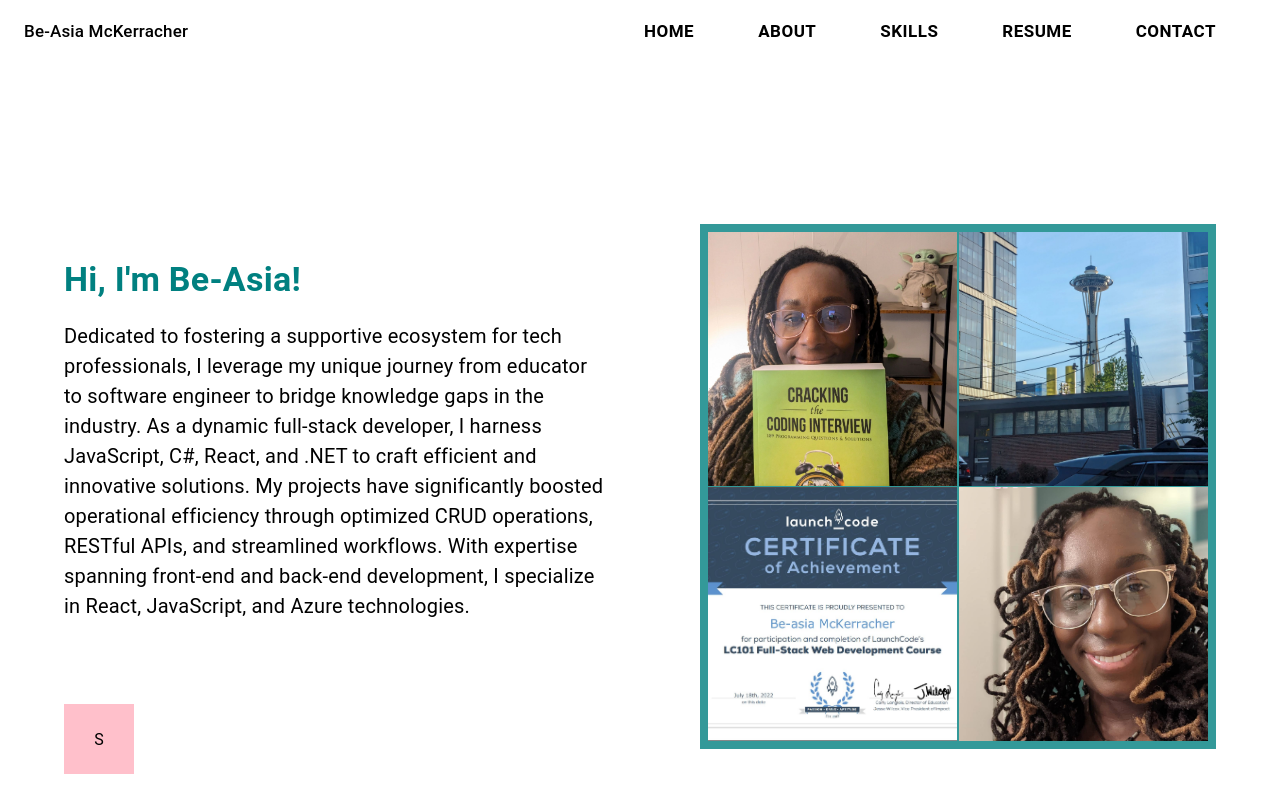
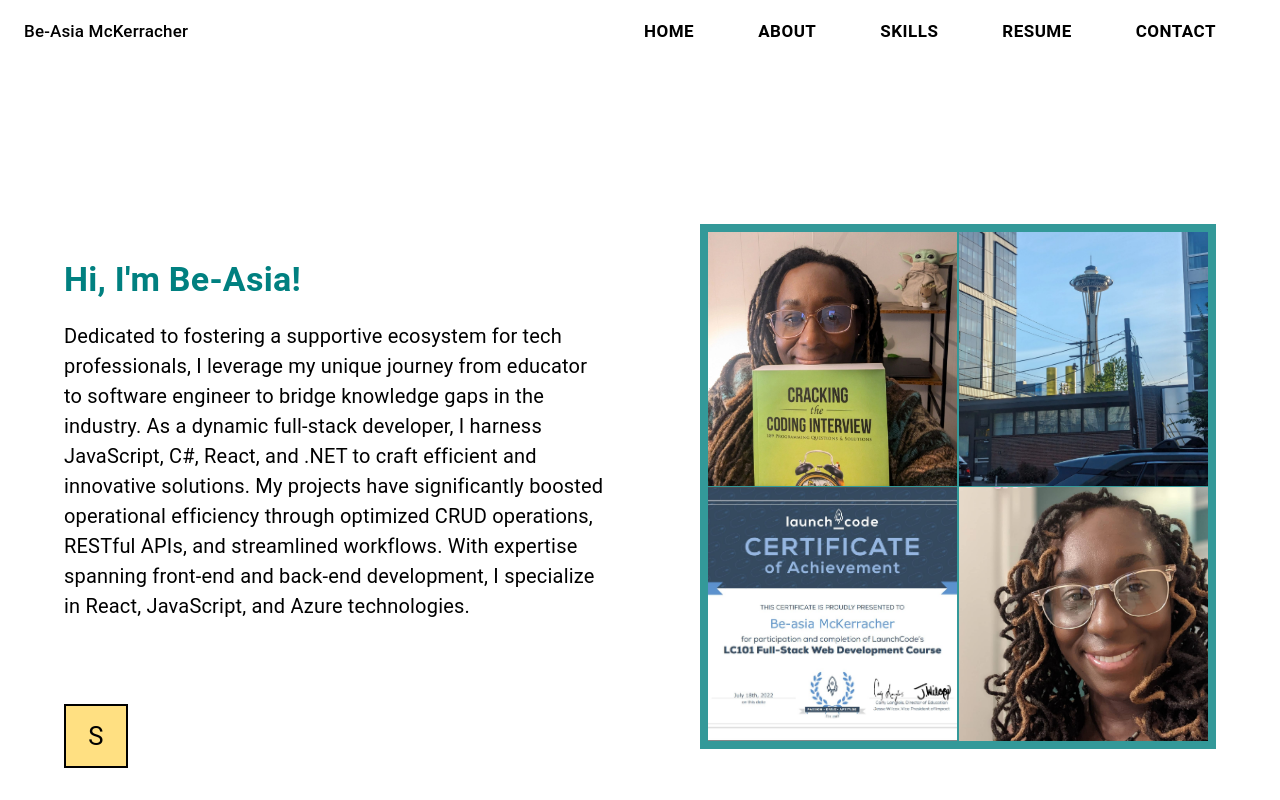
Before and after one commit to amerigirl/website, a React (Create React App) app: page / in a window 1280 px wide. Built offline with nearby package versions, Linux system fonts and the light colour scheme.

Commit message:
done with initial, hard-coded scrabble piece component

```diff
--- a/src/App.js
+++ b/src/App.js
@@ -4,11 +4,15 @@ import Navbar from "./Components/Navbar";
 import { createTheme, ThemeProvider } from "@mui/material/styles";
 import AboutMe from "./Components/AboutMe";
 import SkillsCard from "./Components/Files/SkillsCard";
+import { amber } from "@mui/material/colors";
 
 const theme = createTheme({
   palette: {
     primary: {
       main: "#008080",
+    },
+    secondary: {
+      main: amber[200],
     },
   },
   components: {
--- a/src/Components/ScrabblePiece.jsx
+++ b/src/Components/ScrabblePiece.jsx
@@ -4,27 +4,34 @@ import React from "react";
 const ScrabblePiece = () => {
   return (
     //1. create a small box
-    //2. add the right background--where is it? wood, grainy
+    //2. add the right background--where is it? wood,
     //   -raising the sides/css, maybe outline in black
+    //3. create the letter and move it to the center of the box
 
-    <Box sx={{
-        height: '70px',
-        width: '70px',
-        backgroundColor: 'pink',
+    //4. create a sub number and move it to the bottom right of the box
 
-
-    }}>
-      <Typography sx={{
-        textAlign: 'center',
-        padding: '1.5rem'
-
-      }}>S</Typography>
+    <Box
+      sx={{
+        height: "60px",
+        width: "60px",
+        backgroundColor: "secondary.main",
+        border: "2px solid black",
+        boxShadow: "0,0,0,.3",
+      }}
+    >
+      <Typography
+        sx={{
+          textAlign: "center",
+          padding: ".7rem",
+          fontSize: "1.6rem",
+        }}
+      >
+        S
+      </Typography>
     </Box>
   );
 
-  //3. create the letter and move it to the center of the box
 
-  //4. create a sub number and move it to the bottom right of the box
 };
 
 export default ScrabblePiece;
```
